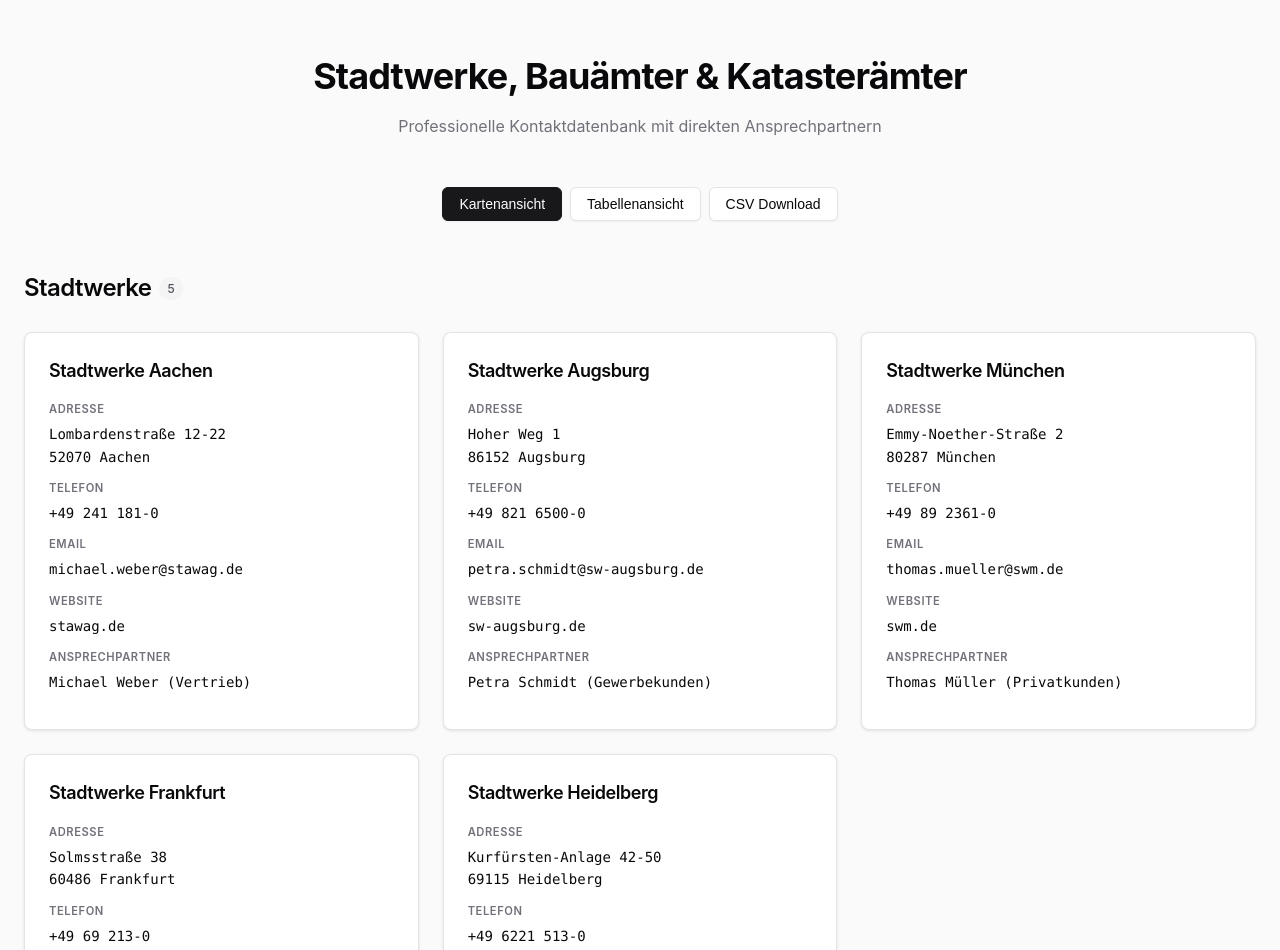
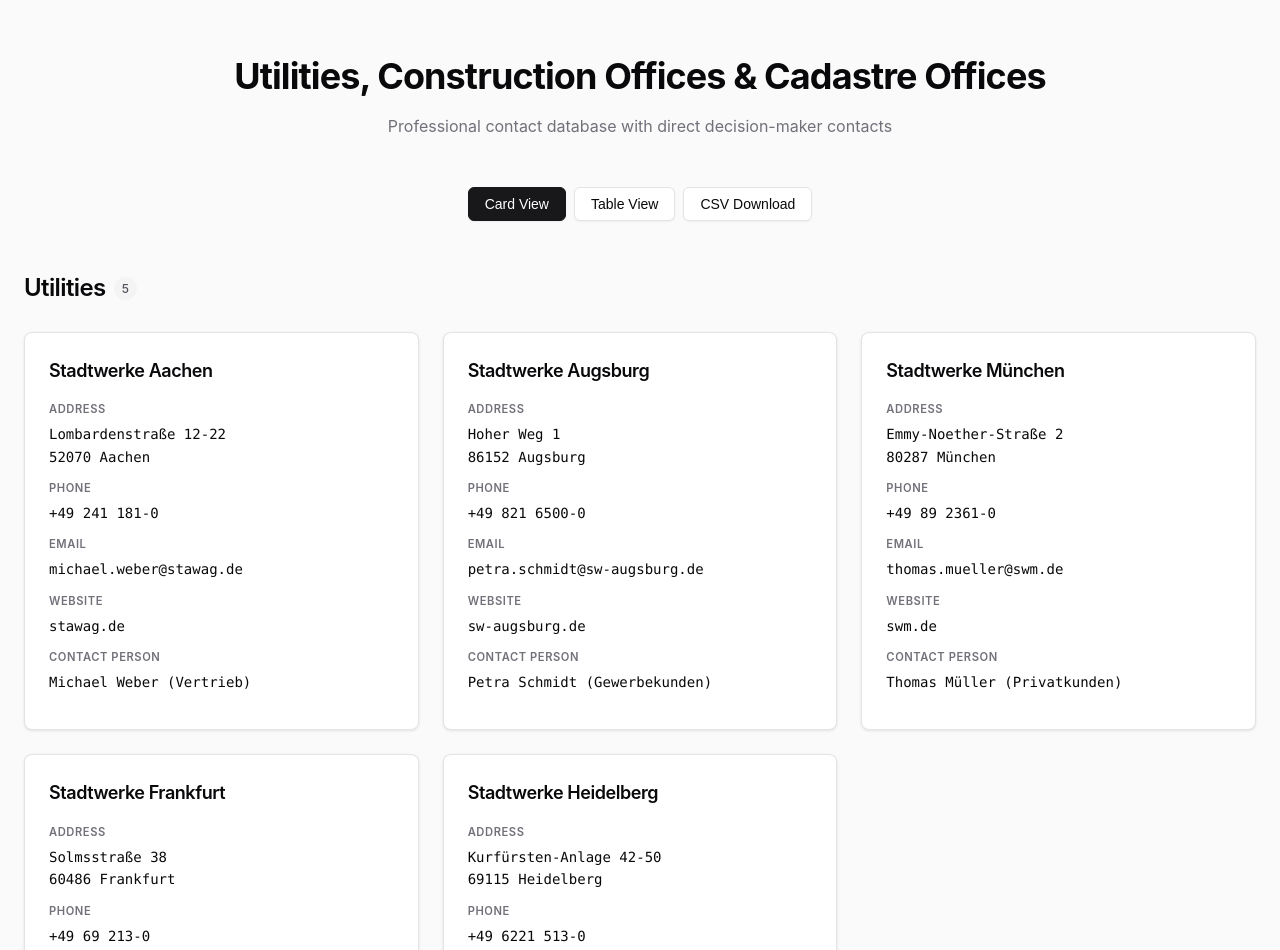
Before and after one commit to franzis-claw/stadtwerke-kontakte-sample, a website: page index.html in a window 1280 px wide. Shown: the top 950 px of the page. Drawn offline with Linux system fonts and the light colour scheme.

Commit message:
Translate all text from German to English

```diff
--- a/index.html
+++ b/index.html
@@ -3,7 +3,7 @@
 <head>
     <meta charset="UTF-8">
     <meta name="viewport" content="width=device-width, initial-scale=1.0">
-    <title>Stadtwerke, Bauämter & Katasterämter Kontaktdaten</title>
+    <title>Utilities, Construction Offices & Cadastre Offices Contact Database</title>
     <style>
         * {
             margin: 0;
@@ -278,20 +278,20 @@
 <body>
     <div class="container">
         <header>
-            <h1>Stadtwerke, Bauämter & Katasterämter</h1>
-            <p class="subtitle">Professionelle Kontaktdatenbank mit direkten Ansprechpartnern</p>
+            <h1>Utilities, Construction Offices & Cadastre Offices</h1>
+            <p class="subtitle">Professional contact database with direct decision-maker contacts</p>
         </header>
 
         <div class="controls">
-            <button class="btn active" id="cardViewBtn">Kartenansicht</button>
-            <button class="btn" id="tableViewBtn">Tabellenansicht</button>
+            <button class="btn active" id="cardViewBtn">Card View</button>
+            <button class="btn" id="tableViewBtn">Table View</button>
             <button class="btn" id="downloadBtn">CSV Download</button>
         </div>
 
         <div id="cardView">
             <div class="section">
                 <div class="section-header">
-                    <h2 class="section-title">Stadtwerke</h2>
+                    <h2 class="section-title">Utilities</h2>
                     <span class="section-badge" id="stadtwerkeCount"></span>
                 </div>
                 <div class="card-grid" id="stadtwerkeCards"></div>
@@ -299,7 +299,7 @@
 
             <div class="section">
                 <div class="section-header">
-                    <h2 class="section-title">Bauämter</h2>
+                    <h2 class="section-title">Construction Offices</h2>
                     <span class="section-badge" id="bauaemterCount"></span>
                 </div>
                 <div class="card-grid" id="bauaemterCards"></div>
@@ -307,7 +307,7 @@
 
             <div class="section">
                 <div class="section-header">
-                    <h2 class="section-title">Katasterämter</h2>
+                    <h2 class="section-title">Cadastre Offices</h2>
                     <span class="section-badge" id="katasterCount"></span>
                 </div>
                 <div class="card-grid" id="katasterCards"></div>
@@ -317,7 +317,7 @@
         <div id="tableView" class="hidden">
             <div class="section">
                 <div class="section-header">
-                    <h2 class="section-title">Stadtwerke</h2>
+                    <h2 class="section-title">Utilities</h2>
                     <span class="section-badge" id="stadtwerkeCountTable"></span>
                 </div>
                 <div class="table-wrapper" id="stadtwerkeTable"></div>
@@ -325,7 +325,7 @@
 
             <div class="section">
                 <div class="section-header">
-                    <h2 class="section-title">Bauämter</h2>
+                    <h2 class="section-title">Construction Offices</h2>
                     <span class="section-badge" id="bauaemterCountTable"></span>
                 </div>
                 <div class="table-wrapper" id="bauaemterTable"></div>
@@ -333,7 +333,7 @@
 
             <div class="section">
                 <div class="section-header">
-                    <h2 class="section-title">Katasterämter</h2>
+                    <h2 class="section-title">Cadastre Offices</h2>
                     <span class="section-badge" id="katasterCountTable"></span>
                 </div>
                 <div class="table-wrapper" id="katasterTable"></div>
@@ -389,11 +389,11 @@
                 <div class="card">
                     <h3 class="card-title">${entry.Name}</h3>
                     <div class="card-info">
-                        <span class="card-label">Adresse</span>
+                        <span class="card-label">Address</span>
                         <div class="card-value">${entry.Straße}<br>${entry.PLZ} ${entry.Stadt}</div>
                     </div>
                     <div class="card-info">
-                        <span class="card-label">Telefon</span>
+                        <span class="card-label">Phone</span>
                         <div class="card-value"><a href="tel:${entry.Telefon}">${entry.Telefon}</a></div>
                     </div>
                     <div class="card-info">
@@ -405,7 +405,7 @@
                         <div class="card-value"><a href="${entry.Website}" target="_blank">${entry.Website.replace('https://', '').replace('www.', '')}</a></div>
                     </div>
                     <div class="card-info">
-                        <span class="card-label">Ansprechpartner</span>
+                        <span class="card-label">Contact Person</span>
                         <div class="card-value">${entry.Ansprechpartner}</div>
                     </div>
                 </div>
@@ -429,11 +429,11 @@
                     <thead>
                         <tr>
                             <th>Name</th>
-                            <th>Stadt</th>
-                            <th>Telefon</th>
+                            <th>City</th>
+                            <th>Phone</th>
                             <th>Email</th>
                             <th>Website</th>
-                            <th>Ansprechpartner</th>
+                            <th>Contact Person</th>
                         </tr>
                     </thead>
                     <tbody>
```
